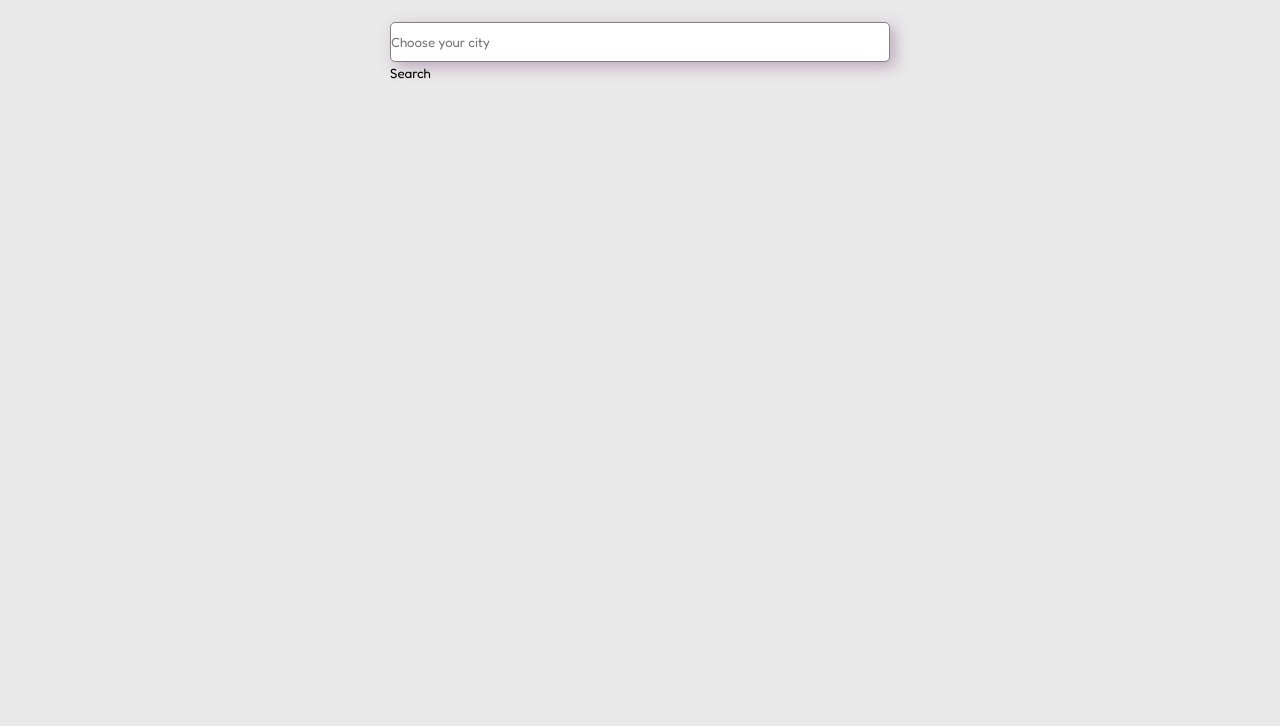
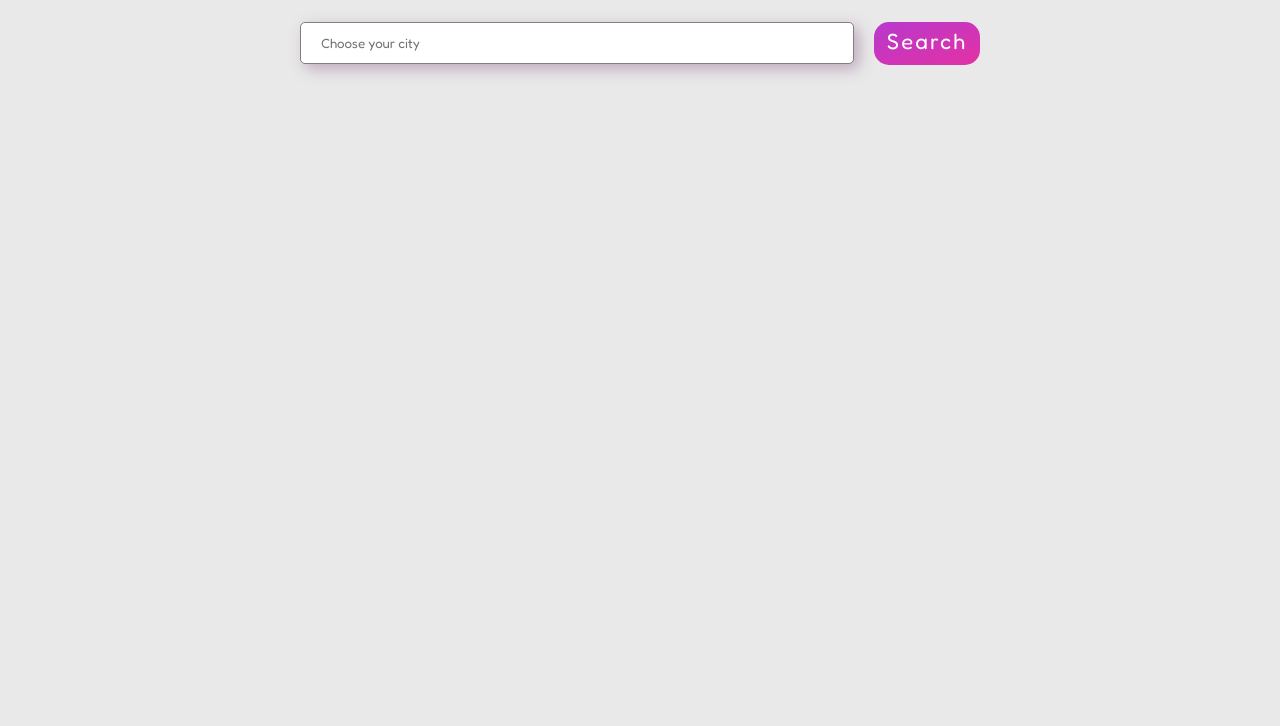
Before and after one commit to NyergesC/weather-app-project, a plain HTML site: page frontend/index.html in a window 1280 px wide. Shown: the part 74-800 px from the top of the page. Drawn offline with Linux system fonts and the light colour scheme; a web font is replaced by a local one.

Commit message:
autocompete input field corrections

```diff
--- a/frontend/style.css
+++ b/frontend/style.css
@@ -39,15 +39,12 @@ body {
     height: 100vh;
     position: relative;
     background-color: #e9e9e9;
-/*     display: flex; */
-/*     padding-left: 450px;
-    padding-top: 70px; */
     font-family: 'Fredoka', sans-serif;
     z-index: -100;
 }
 
 .input {
-    max-width: 500px;
+    max-width: 700px;
     width: 100%;
     position: absolute;
     top: 12%;
@@ -55,9 +52,11 @@ body {
     transform: translateX(-50%);
 }
 
+.autocomplete{
+    width: 100%;
+}
 
 input {
-    max-width: 500px;
     width: 100%;
     height: 40px;
     border: grey solid 1px;
@@ -69,6 +68,29 @@ input {
 label {
     padding-left: 20px;
     font-size: 20px
+}
+
+.js-selected-city {
+    width: 130px;
+    height: 43px;
+    padding-bottom: 5px;
+    text-align: center;
+    border-radius: 15px;
+    background-image: linear-gradient(to bottom right, #b839ce, #e331a3);
+    color: white;
+    font-size: 22px;
+    letter-spacing: 0.1em;
+    margin-left: 20px;
+}
+
+#form-weather {
+    display: flex;
+    justify-content: center;
+    padding: 0 10px;
+}
+
+#city {
+    padding: 20px;
 }
 
 .title {
```
